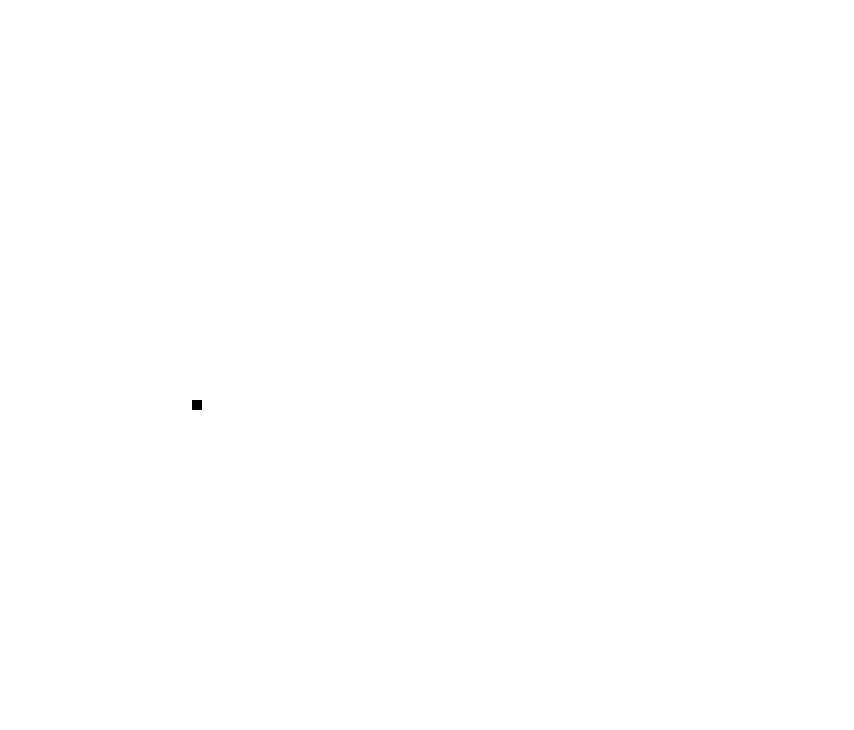
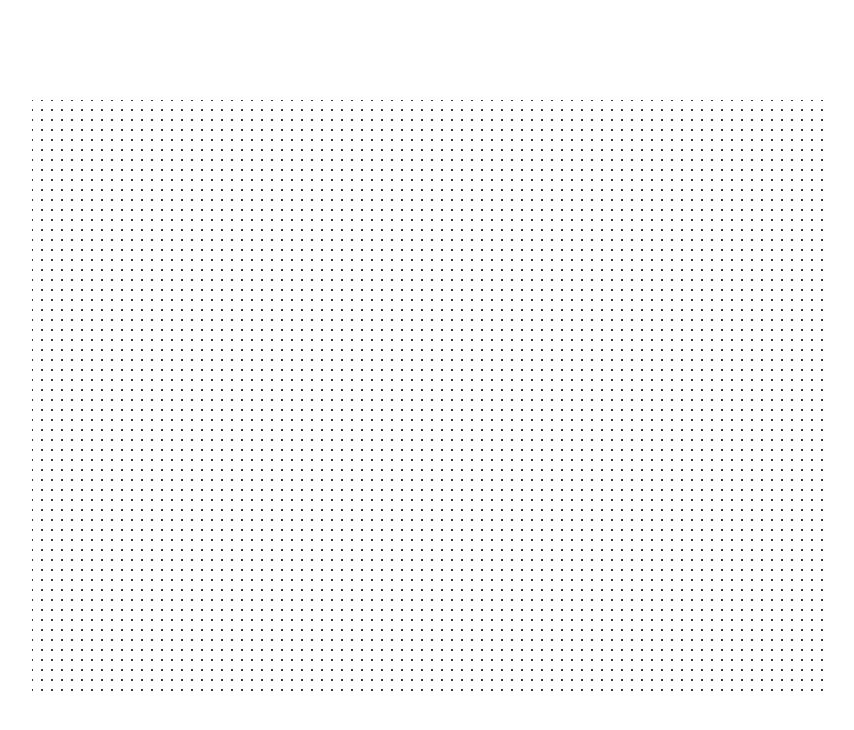
Before and after one commit to proudynyu/canvas-study-cases, a plain HTML site: page vector_field/index.html in a window 1280 px wide. Shown: the whole page, without its empty margins (208-1062 px from the left). Drawn offline with Linux system fonts and the light colour scheme.

Commit message:
feat: init vector field

```diff
--- a/vector_field/main.mjs
+++ b/vector_field/main.mjs
@@ -4,8 +4,7 @@ const ctx = canvas.getContext('2d')
 canvas.width = 800;
 canvas.height = 600;
 
-ctx.fillStyle = "#000"
-ctx.fillRect(canvas.width / 2, canvas.height / 2, 10, 10)
+const SIZE = 10
 
 class Vector {
   magnitude;
@@ -20,3 +19,13 @@ class Vector {
     this.direction = direction;
   }
 }
+
+ctx.fillStyle = "#000"
+for (let i = 0; i < canvas.width; i+=SIZE) {
+  for (let j = 0; j < canvas.height; j+=SIZE) {
+    ctx.beginPath()
+    ctx.arc(i, j, 1, 0, 2*Math.PI)
+    ctx.fill()
+    ctx.closePath()
+  }
+}
--- a/vector_field/style.css
+++ b/vector_field/style.css
@@ -9,5 +9,5 @@ body {
   height: 100vh;
   display: flex;
   align-items: center;
-  justify-items: center;
+  justify-content: center;
 }
```
